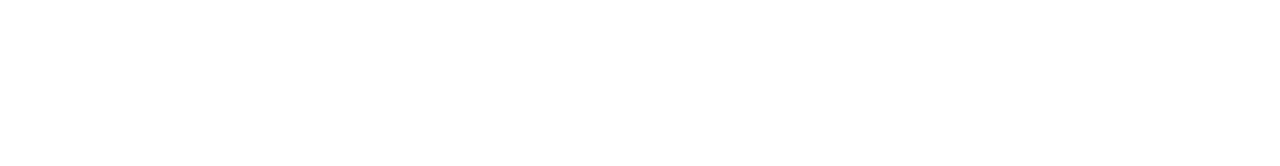
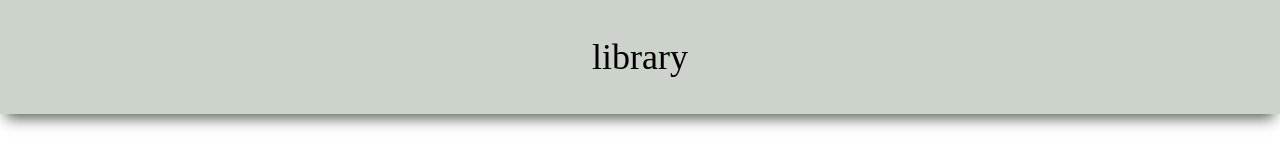
Before and after one commit to DerMoehre/library, a plain HTML site: page index.html in a window 1280 px wide. Drawn offline with Linux system fonts and the light colour scheme.

Commit message:
added flexbox

```diff
--- a/index.html
+++ b/index.html
@@ -7,7 +7,16 @@
     <title>Library</title>
 </head>
 <body>
+    <div class="main_content">
+        <header>
+            <div class="header_content">
+                <p class="title">library</p>
+            </div>
+        </header>
+        <div class="book_content">
 
+        </div>
+    </div>
 
     <script src="script.js"></script>
 </body>
--- a/styles.css
+++ b/styles.css
@@ -0,0 +1,36 @@
+body {
+    margin: 0;
+    box-sizing: border-box;
+    --color-background: #B5C0D0;
+    --color-light-green: #CCD3CA;
+    --color-highlight: #F5E8DD;
+}
+
+.main_content {
+    width: 100vw;
+    height: 100vh;
+}
+
+.title {
+    font-size: 36px;
+}
+
+header {
+    background-color: var(--color-light-green);
+    max-height: 200px;
+    display: flex;
+    justify-content: center;
+    box-shadow: 0px 10px 14px -6px rgba(0,0,0,0.67);
+}
+
+.header_content {
+    display: flex;
+    justify-content: center;
+    width: 960px;
+}
+
+.book_content {
+    background-color: var(--color-background);
+    /* height: 100vh;
+    width: 100vw; */
+}
```
